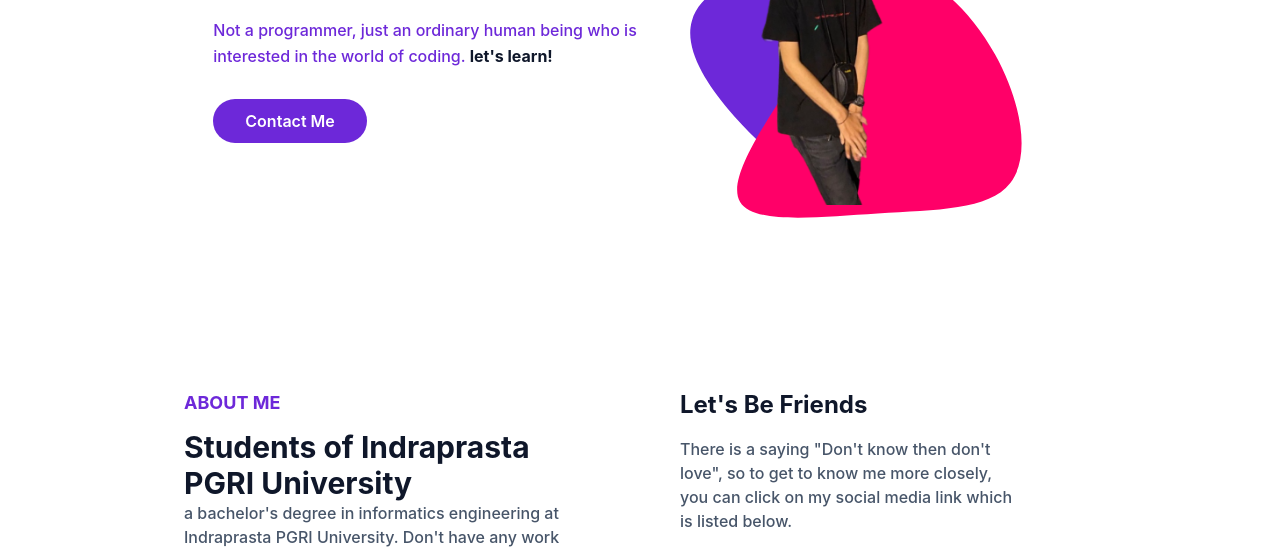
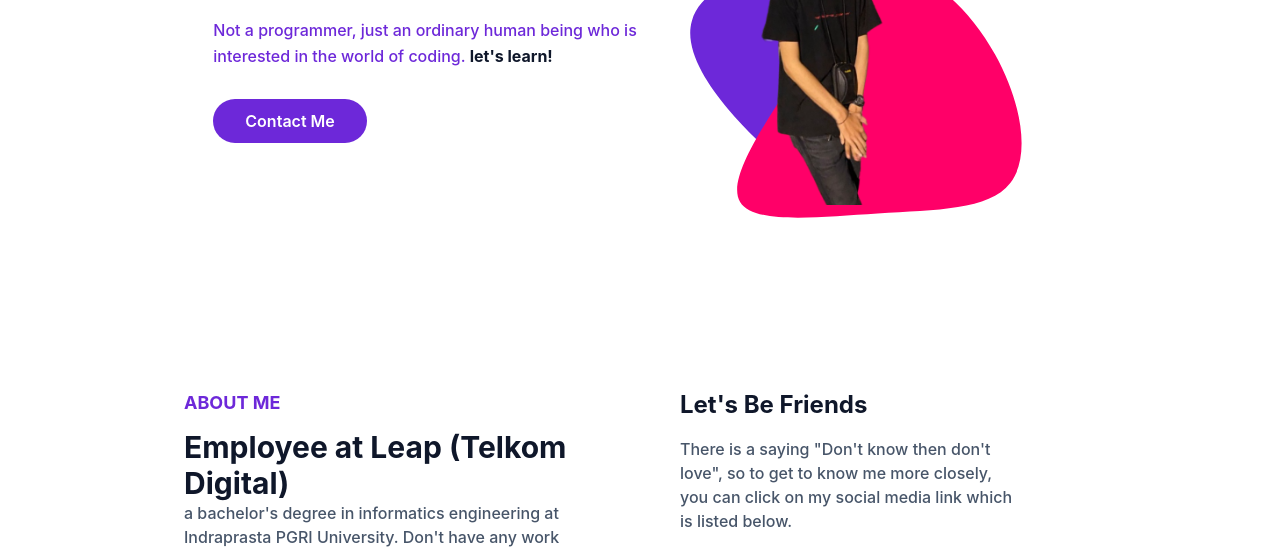
Before and after one commit to mrizkys6/portopolio-website, a website: page index.html in a window 1280 px wide. Shown: the part 400-951 px from the top of the page. Drawn offline with Linux system fonts and the light colour scheme.

Commit message:
update porto

```diff
--- a/index.html
+++ b/index.html
@@ -118,7 +118,7 @@
                 <div class="lg:w-1/6"></div>
                 <div class="mb-10 w-full lg:-ml-10 lg:w-1/3">
                     <h4 class="mb-3 text-lg font-bold uppercase text-primary">About Me</h4>
-                    <h2 class="max-w-md text-3xl font-bold text-dark dark:text-white">Students of Indraprasta PGRI University</h2>
+                    <h2 class="max-w-md text-3xl font-bold text-dark dark:text-white">Employee at Leap (Telkom Digital)</h2>
                     <p class="max-w-xl text-base font-medium text-slate-600">
                         a bachelor's degree in informatics engineering at Indraprasta PGRI University. Don't have any work experience in the field of informatics, if you all have job vacancies or projects that I can complete, you can contact me at
                         <a href="https://wa.me/qr/UQGA2UZVEVUQJ1" class="text-base text-primary hover:text-abang">contact </a> which is already available , I would be very grateful for the information.
```
